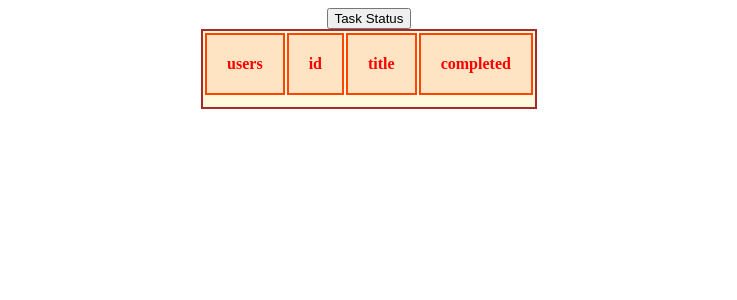
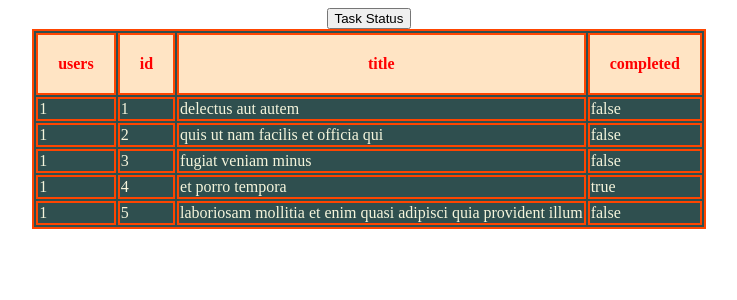
Before and after one commit to syedhsq25/react, a React (Create React App) app: page / in a window 1280 px wide. Shown: the top 300 px of the page, without its empty margins (271-1008 px from the left). Built offline with nearby package versions, Linux system fonts and the light colour scheme.

Commit message:
added new way

```diff
--- a/src/App.css
+++ b/src/App.css
@@ -1,7 +1,8 @@
 table,tbody,tr,td{
 align-content: center;
-background-color: cornsilk;
-border:2px solid brown;
+background-color:darkslategrey;
+border:2px solid orangered;
+color:beige
 }
 th{
   background-color: bisque;
--- a/src/App.js
+++ b/src/App.js
@@ -45,10 +45,14 @@
           <th>title</th>
           <th>completed</th></thead>
           <tbody>
-            {data.map((ele, index) => (
+            {data.map(ele => (
 
-              <tr key={index} className={Object.keys(ele)[0]} style={{ backgroundColor: Object.values(ele)[0] }}></tr >
-
+              <tr>
+                <td>{ele.userId}</td>
+                <td>{ele.id}</td>
+                <td>{ele.title}</td>
+                <td>{ele.completed ? "true" : "false"}</td>
+              </tr>
             ))}
           </tbody>
         </table></center>
```
